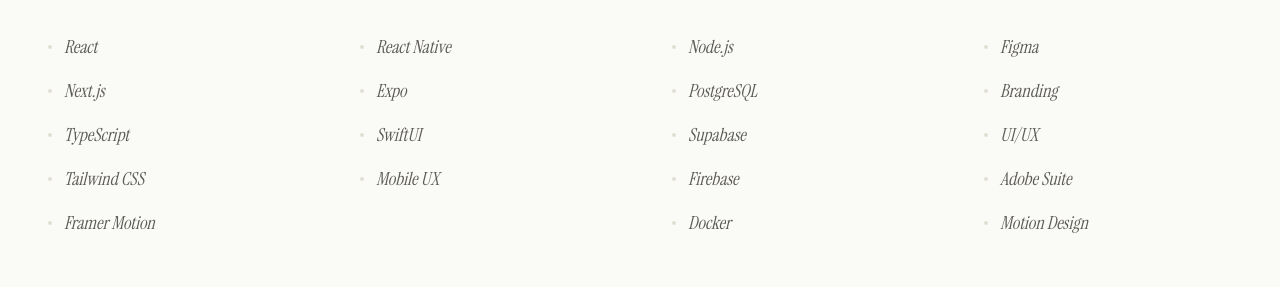
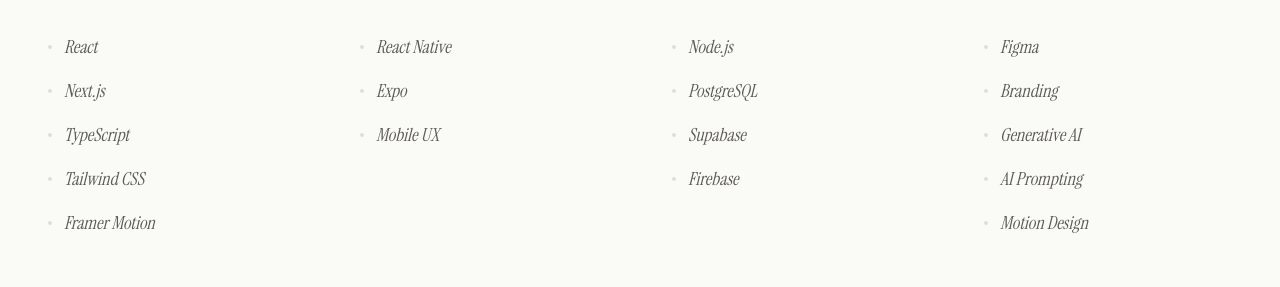
Before and after one commit to Habib7442/Habib-Portfolio-New, a Next.js app: page / in a window 1280 px wide. Shown: the part 2143-2430 px from the top of the page. Built offline with nearby package versions, Linux system fonts and the light colour scheme; no server answers; the database is empty.

Commit message:
chore: update skills to focus on AI design and remove legacy tech

```diff
--- a/app/layout.tsx
+++ b/app/layout.tsx
@@ -103,7 +103,7 @@
               "image": "https://www.habibfolio.tech/og.png",
               "jobTitle": "Engineer & Designer",
               "description": "Full-stack engineer and designer building AI-powered SaaS products and brand identity.",
-              "knowsAbout": ["TypeScript", "Next.js", "Supabase", "React Native", "AI Orchestration", "Brand Identity"],
+              "knowsAbout": ["TypeScript", "Next.js", "Supabase", "React Native", "AI Orchestration", "Brand Identity", "Generative AI"],
               "sameAs": [
                 "https://github.com/Habib7442",
                 "https://in.linkedin.com/in/habib-tanwir",
--- a/components/sections/Skills.tsx
+++ b/components/sections/Skills.tsx
@@ -10,15 +10,15 @@
   },
   {
     category: "MOBILE STACK",
-    items: ["React Native", "Expo", "SwiftUI", "Mobile UX"],
+    items: ["React Native", "Expo", "Mobile UX"],
   },
   {
     category: "BACKEND & INFRA",
-    items: ["Node.js", "PostgreSQL", "Supabase", "Firebase", "Docker"],
+    items: ["Node.js", "PostgreSQL", "Supabase", "Firebase"],
   },
   {
     category: "DESIGN & IDENTITY",
-    items: ["Figma", "Branding", "UI/UX", "Adobe Suite", "Motion Design"],
+    items: ["Figma", "Branding", "Generative AI", "AI Prompting", "Motion Design"],
   },
 ];
 
```
